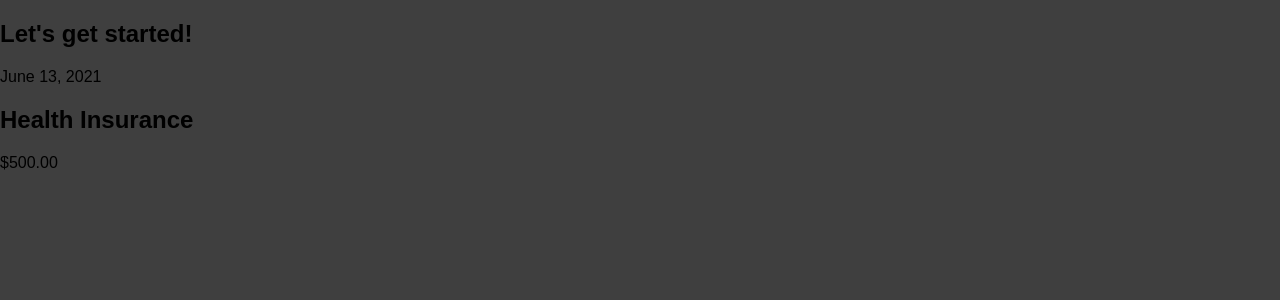
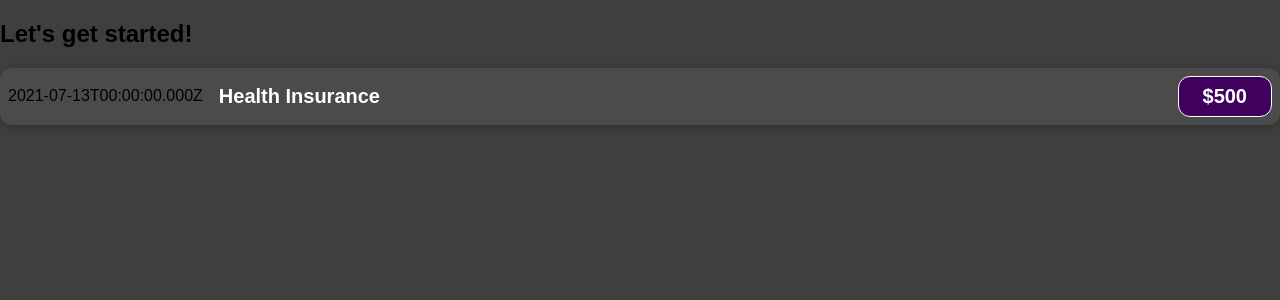
Before and after one commit to keshav-c/this-year, a JavaScript app: page / in a window 1280 px wide. Shown: the top 300 px of the page. Built offline with nearby package versions, Linux system fonts and the light colour scheme.

Commit message:
Add styles to ExpenseItem component and use variables for dynamic data input

```diff
--- /dev/null
+++ b/src/components/ExpenseItem.css
@@ -0,0 +1,56 @@
+.expense-item {
+  display: flex;
+  justify-content: space-between;
+  align-items: center;
+  box-shadow: 0 2px 8px rgba(0, 0, 0, 0.25);
+  padding: 0.5rem;
+  margin: 1rem 0;
+  border-radius: 12px;
+  background-color: #4b4b4b;
+}
+
+.expense-item__description {
+  display: flex;
+  flex-direction: column;
+  gap: 1rem;
+  align-items: flex-end;
+  flex-flow: column-reverse;
+  justify-content: flex-start;
+  flex: 1;
+}
+
+.expense-item h2 {
+  color: #3a3a3a;
+  font-size: 1rem;
+  flex: 1;
+  margin: 0 1rem;
+  color: white;
+}
+
+.expense-item__price {
+  font-size: 1rem;
+  font-weight: bold;
+  color: white;
+  background-color: #40005d;
+  border: 1px solid white;
+  padding: 0.5rem;
+  border-radius: 12px;
+}
+
+@media (min-width: 580px) {
+  .expense-item__description {
+    flex-direction: row;
+    align-items: center;
+    justify-content: flex-start;
+    flex: 1;
+  }
+
+  .expense-item__description h2 {
+    font-size: 1.25rem;
+  }
+
+  .expense-item__price {
+    font-size: 1.25rem;
+    padding: 0.5rem 1.5rem;
+  }
+}
--- a/src/components/ExpenseItem.js
+++ b/src/components/ExpenseItem.js
@@ -1,11 +1,17 @@
+import './ExpenseItem.css'
+
 function ExpenseItem() {
+  const expenseDate = new Date(2021, 6, 13);
+  const expenseTitle = "Health Insurance";
+  const expenseAmount = 500;
+
   return (
-    <div>
-      <div>June 13, 2021</div>
-      <div>
-        <h2>Health Insurance</h2>
+    <div className="expense-item">
+      <div>{ expenseDate.toISOString() }</div>
+      <div className="expense-item__description">
+        <h2>{ expenseTitle }</h2>
+        <div className="expense-item__price">${ expenseAmount }</div>
       </div>
-      <div>$500.00</div>
     </div>
   );
 }
```
